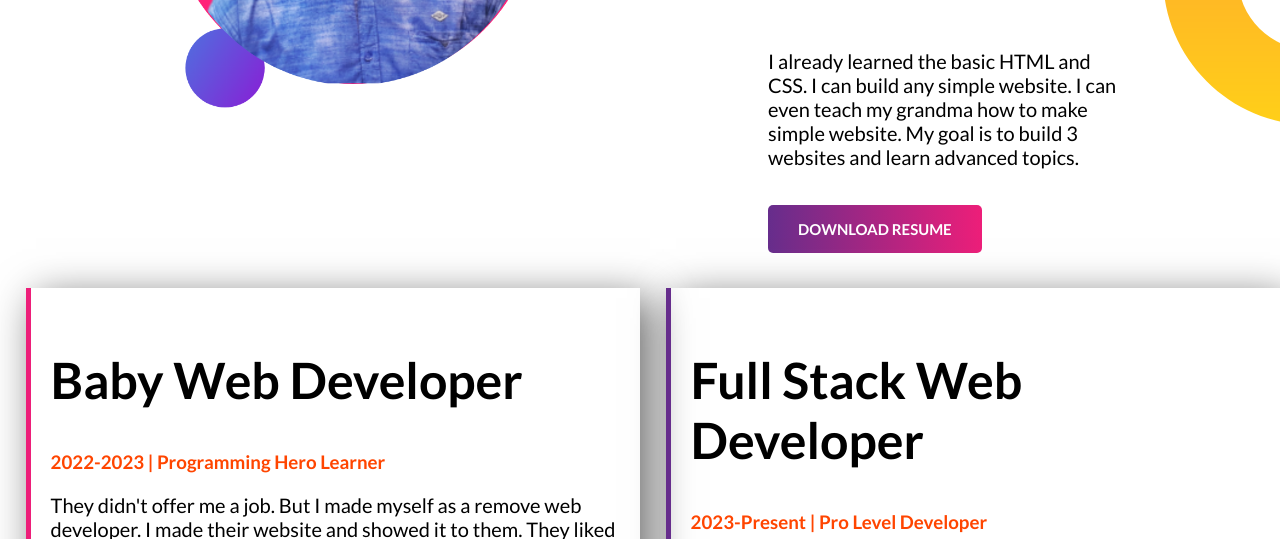
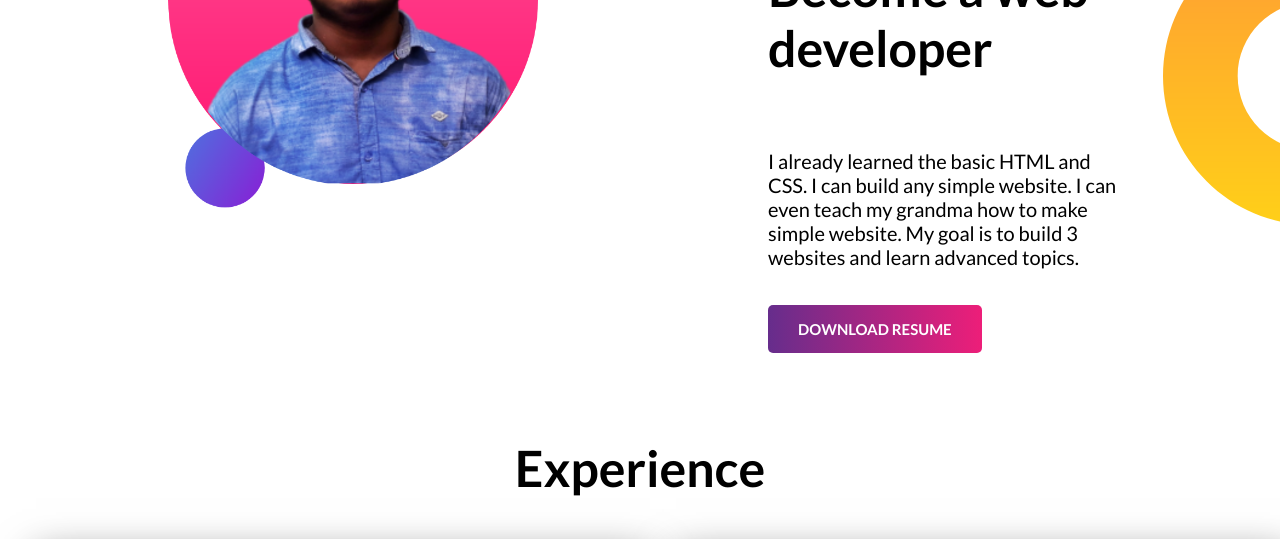
Before and after one commit to DevRefaul/Refauls-Developer-Portfolio, a plain HTML site: page index.html in a window 1280 px wide. Shown: the part 773-1312 px from the top of the page. Drawn offline with Linux system fonts and the light colour scheme.

Commit message:
a title has been added with some css changed

```diff
--- a/index.html
+++ b/index.html
@@ -56,8 +56,10 @@
 </section>
 
 
+        <h1 class="title">Experience</h1>
 
 <section id="experience">
+
 
     <div class="baby-dev">
         <h1>Baby Web Developer</h1>
--- a/style.css
+++ b/style.css
@@ -13,6 +13,7 @@ h1{
     display: flex;
     background-image: url(images/top-banner.png);
     background-repeat: no-repeat;
+    margin-bottom: 100px;
 }
 #top-half{
     width: 50%;
@@ -41,6 +42,7 @@ h1{
     background-image: url(images/dream-bg.png);
     background-repeat: no-repeat;
     background-position: right;
+    margin-bottom: 100px;
 }
 
 #sec-half {
@@ -69,6 +71,9 @@ h1{
 }
 
 /* third section of css styling started */
+ .title{
+    text-align: center;
+ }
 #experience{
     display: flex;
     justify-content: center;
```
